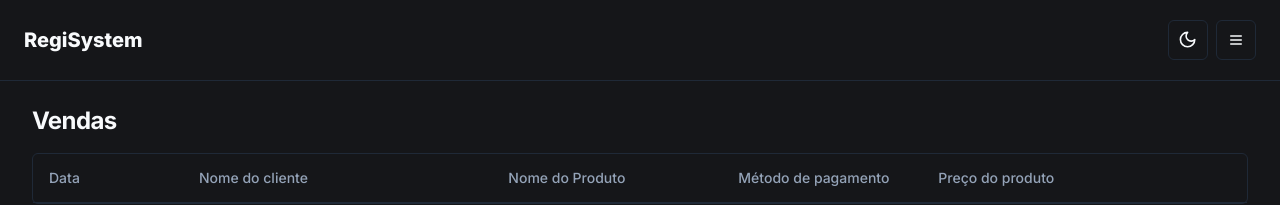
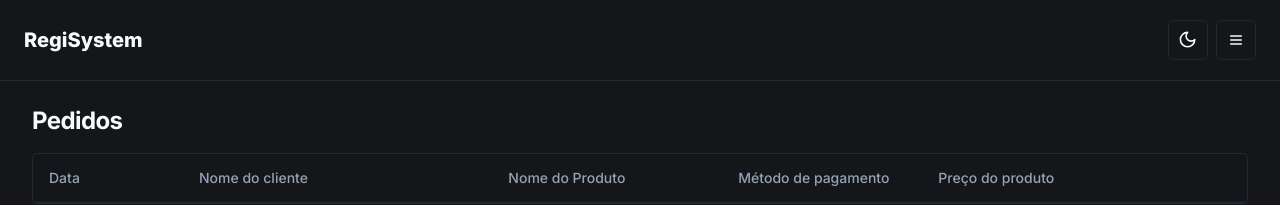
Before and after one commit to JonatanPaes/regisystem, a Next.js app: page / in a window 1280 px wide. Shown: the top 205 px of the page. Built offline with nearby package versions, Linux system fonts and the light colour scheme.

Commit message:
styles: change title page home

```diff
--- a/src/app/(app)/(home)/page.tsx
+++ b/src/app/(app)/(home)/page.tsx
@@ -17,7 +17,7 @@
 export default function Home() {
   return (
     <div className="flex flex-col gap-4">
-      <h1 className="text-xl font-bold tracking-tight md:text-2xl">Vendas</h1>
+      <h1 className="text-xl font-bold tracking-tight md:text-2xl">Pedidos</h1>
       <div className="space-y-2.5 ">
         <div className="rounded-md border">
           <Table>
```
